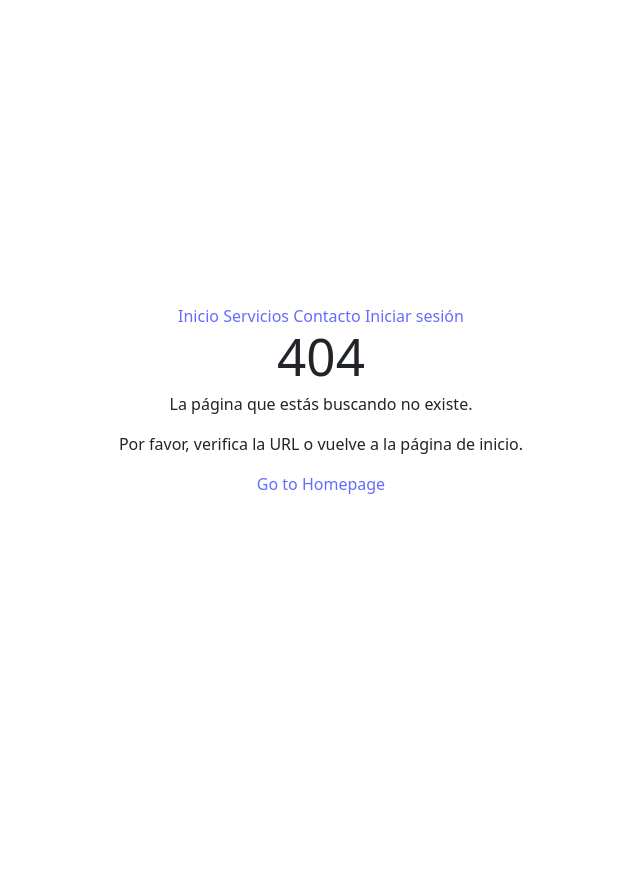
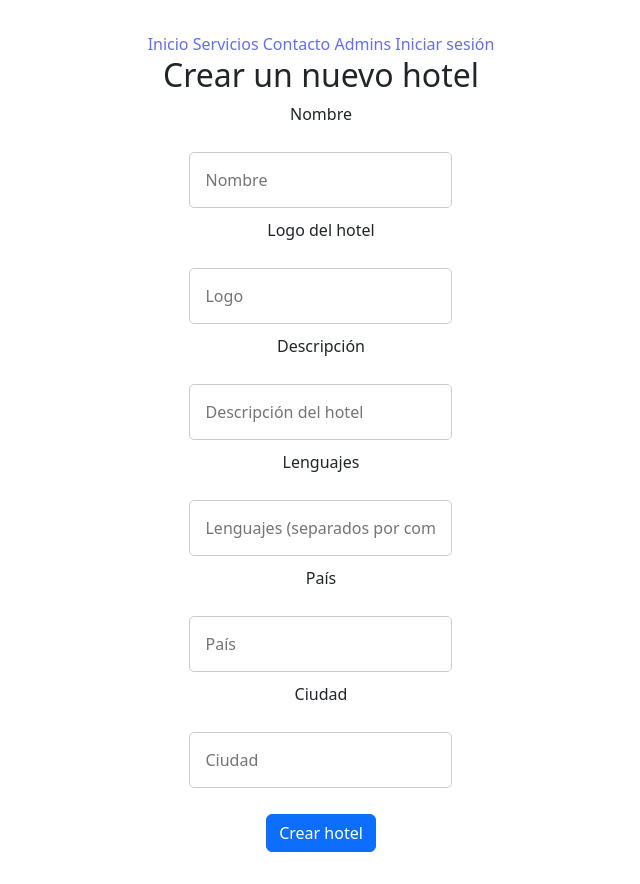
Before and after one commit to mfloro91/Parcial02_AppHibridas, a React (Vite) app in the folder Front/: page /createhotel in a window 1280 px wide. Before the commit this address had no page. Shown: the whole page, without its empty margins (319-959 px from the left). Before the commit the page ends 800 px from the top, so only its background shows below. Built offline with nearby package versions, Linux system fonts and the light colour scheme.

Commit message:
Create Hotel

```diff
--- a/Front/src/App.jsx
+++ b/Front/src/App.jsx
@@ -2,7 +2,7 @@ import { useState } from 'react'
 import { Routes, Route } from 'react-router-dom'
 import './App.css'
 
-import {Home, Services, Contact, Login, NotFound, Profile, Register} from './index.js';
+import {Home, Services, Contact, Login, NotFound, Profile, Register, Hotels, Users, Orders, PanelAdmin, CreateHotel} from './index.js';
 import {Button, Text, Card, Navbar, Hotel} from './components/UiComponents.js';
 
 function App() {
@@ -20,6 +20,11 @@ function App() {
         <Route path="/login" element={<Login/>} />
         <Route path="/register" element={<Register/>} />
         <Route path="/profile/:id" element={<Profile/>} />
+        <Route path="/hotels" element={<Hotels/>} />
+        <Route path="/users" element={<Users/>} />
+        <Route path="/orders" element={<Orders/>} />
+        <Route path="/paneladmin" element={<PanelAdmin/>} />
+        <Route path="/createhotel" element={<CreateHotel/>} />
         <Route path="*" element={<NotFound/>} />
       </Routes >
 
--- /dev/null
+++ b/Front/src/components/Pages/CreateHotel.jsx
@@ -0,0 +1,14 @@
+import React from 'react'
+import FormHotel from '../UI/FormHotel'
+
+function CreateHotel() {
+  return (
+    <div>
+        <h2>Crear un nuevo hotel</h2>
+        <FormHotel/>
+
+    </div>
+  )
+}
+
+export default CreateHotel
--- /dev/null
+++ b/Front/src/components/Pages/Hotels.jsx
@@ -0,0 +1,23 @@
+import React from 'react'
+import Button from '../UI/Button'
+import { useNavigate } from 'react-router-dom'
+
+function Hotels() {
+
+    const navigate = useNavigate()
+    const goCreateHotel = () => {
+        navigate('/createhotel')
+    }
+
+    return (
+        <div>
+            <h2>Hoteles</h2>
+            <p>En esta sección podrás ver los hoteles disponibles. Agregar un get con cards</p>
+
+            <Button text="Crear nuevo hotel" variant="success" onClick={goCreateHotel}> </Button>
+
+        </div>
+    )
+}
+
+export default Hotels
--- a/Front/src/components/Pages/Login.jsx
+++ b/Front/src/components/Pages/Login.jsx
@@ -1,12 +1,12 @@
 import React from 'react'
 import { Link } from 'react-router-dom'
-import Form from '../UI/Form'
+import FormLogin from '../UI/FormLogin'
 
 function Login() {
   return (
     <div>
         <h2>Iniciar sesión</h2>
-        <Form/>
+        <FormLogin/>
         <Link to="/register"> Crear cuenta nueva </Link>
     </div>
   )
--- /dev/null
+++ b/Front/src/components/Pages/Orders.jsx
@@ -0,0 +1,11 @@
+import React from 'react'
+
+function Orders() {
+    return (
+        <div>
+            <h2>Orders</h2>
+        </div>
+    )
+}
+
+export default Orders
--- /dev/null
+++ b/Front/src/components/Pages/PanelAdmin.jsx
@@ -0,0 +1,64 @@
+import React from 'react'
+import { Button, Card } from '../UiComponents.js'
+import { useNavigate } from 'react-router-dom'
+
+function PanelAdmin() {
+
+    const navigate = useNavigate()
+
+    const goToServices = () => {
+        navigate('/services')
+    }
+    const goToOrders = () => {
+        navigate('/orders')
+    }
+
+    const goToHotels = () => {
+        navigate('/hotels')
+    }
+    const goToUsers = () => {
+        navigate('/users')
+    }
+
+    return (
+        <div>
+            <h2> Panel de administración </h2>
+
+
+            <div class="d-flex flex-wrap justify-content-center align-items-center mt-5">
+
+                <Card
+                    title="Administrar hoteles"
+                    description="Eliminar, editar o agregar hoteles."
+                    cta="Empezar"
+                    onClick={goToHotels}
+                />
+
+                <Card
+                    title="Administrar usuarios"
+                    description="Visualizar o editar usuarios."
+                    cta="Empezar"
+                    onClick={goToUsers}
+                />
+
+                <Card
+                    title="Administrar órdenes"
+                    description="Visualizar o editar órdenes."
+                    cta="Empezar"
+                    onClick={goToOrders}
+                />
+
+                <Card
+                    title="Administrar servicios"
+                    description="Visualizar, agregar o editar servicios."
+                    cta="Empezar"
+                    onClick={goToServices}
+                />
+
+            </div>
+
+        </div>
+    )
+}
+
+export default PanelAdmin
--- /dev/null
+++ b/Front/src/components/Pages/Users.jsx
@@ -0,0 +1,11 @@
+import React from 'react'
+
+function Users() {
+    return (
+        <div>
+            <h2>Users</h2>
+        </div>
+    )
+}
+
+export default Users
--- /dev/null
+++ b/Front/src/components/UI/FormHotel.jsx
@@ -0,0 +1,123 @@
+import React, { useState } from "react";
+import FormInput from "./FormInput";
+import axios from "axios";
+import { useNavigate } from "react-router-dom";
+
+const FormHotel = () => {
+
+    const [formData, setFormData] = useState({
+        name: "",
+        logo: "",
+        description: "",
+        languages: [],
+        country: "",
+        city: "",
+    });
+
+    const navigate = useNavigate();
+
+    const handleSubmit = async (e) => {
+        e.preventDefault();
+        const newHotel = {
+            name: formData.name,
+            logo: formData.logo,
+            description: formData.description,
+            languages: formData.languages.split(",").map(lang => lang.trim()),
+            country: formData.country,
+            city: formData.city,
+        }
+        try {
+            await axios.post("http://localhost:3000/hotels", newHotel);
+            setFormData({
+                name: "",
+                logo: "",
+                description: "",
+                languages: [],
+                country: "",
+                city: "",
+            });
+
+            navigate("/hotels");
+
+
+        } catch (error) {
+            console.error(error);
+        }
+    }
+
+
+    const inputs = [
+        {
+            id: 1,
+            name: "name",
+            type: "text",
+            placeholder: "Nombre",
+            errorMessage: "El nombre debe tener al menos 3 caracteres.",
+            label: "Nombre",
+            required: true
+        },
+        {
+            id: 2,
+            name: "logo",
+            type: "text",
+            placeholder: "Logo",
+            label: "Logo del hotel",
+            required: true
+        },
+        {
+            id: 3,
+            name: "description",
+            type: "text",
+            placeholder: "Descripción del hotel",
+            label: "Descripción",
+            required: true
+        },
+        {
+            id: 4,
+            name: "languages",
+            type: "text",
+            placeholder: "Lenguajes (separados por comas)",
+            label: "Lenguajes",
+            required: true
+        },
+        {
+            id: 5,
+            name: "country",
+            type: "text",
+            placeholder: "País",
+            label: "País",
+            required: true
+        },
+        {
+            id: 6,
+            name: "city",
+            type: "text",
+            placeholder: "Ciudad",
+            label: "Ciudad",
+            required: true
+        }
+    ];
+
+    const handleOnChange = (e) => {
+        setFormData({ ...formData, [e.target.name]: e.target.value });
+    }
+
+    return (
+        <form onSubmit={handleSubmit}>
+
+            {inputs.map((input) => (
+                <FormInput key={input.id} value={formData[input.name]} handleOnChange={handleOnChange} {...input} />
+            ))
+
+            }
+
+            <button type="submit" className="btn btn-primary mt-3">Crear hotel</button>
+
+        </form>
+    )
+}
+
+
+
+
+export default FormHotel;
--- a/Front/src/components/UI/Form.jsx
+++ b/Front/src/components/UI/FormLogin.jsx
@@ -3,7 +3,7 @@ import FormInput from "./FormInput";
 import axios from "axios";
 import { useNavigate } from "react-router-dom";
 
-const Form = () => {
+const FormLogin = () => {
     const [formData, setFormData] = useState({
         email: "",
         password: "",
@@ -69,4 +69,4 @@ const Form = () => {
     )
 }
 
-export default Form;
+export default FormLogin;
--- a/Front/src/components/UI/Nav.jsx
+++ b/Front/src/components/UI/Nav.jsx
@@ -23,6 +23,7 @@ const Navbar = () => {
             <NavLink to="/"> Inicio </NavLink>
             <NavLink to="/services"> Servicios </NavLink>
             <NavLink to="/contact"> Contacto </NavLink>
+            <NavLink to="/paneladmin"> Admins </NavLink>
 
             {location.pathname === "/services" && (
                 <form onSubmit={handleSearchSubmit} style={{ display: "inline-block", margin: "0 10px" }}>
--- a/Front/src/components/UiComponents.js
+++ b/Front/src/components/UiComponents.js
@@ -3,8 +3,9 @@ export {default as Card} from './UI/Card.jsx';
 export {default as Hotel} from './UI/Hotel.jsx';
 export {default as Text} from './UI/Text.jsx';
 export {default as Navbar} from './UI/Nav.jsx';
-export {default as Form} from './UI/Form.jsx';
+export {default as FormLogin} from './UI/FormLogin.jsx';
 export {default as FormRegister} from './UI/FormRegister.jsx';
+export {default as FormHotel} from './UI/FormRegister.jsx';
 //export {default as Footer} from './UI/Footer.jsx';
 //export {default as Header} from './Pages/Header.jsx';
 //export {default as Input} from './Input';
--- a/Front/src/index.js
+++ b/Front/src/index.js
@@ -5,3 +5,8 @@ export {default as Login} from './components/Pages/Login.jsx';
 export {default as NotFound} from './components/Pages/NotFound.jsx';
 export {default as Profile} from './components/Pages/Profile.jsx';
 export {default as Register} from './components/Pages/Register.jsx';
+export {default as Hotels} from './components/Pages/Hotels.jsx';
+export {default as PanelAdmin} from './components/Pages/PanelAdmin.jsx';
+export {default as CreateHotel} from './components/Pages/CreateHotel.jsx';
+export {default as Orders} from './components/Pages/Orders.jsx';
+export {default as Users} from './components/Pages/Users.jsx';
```
